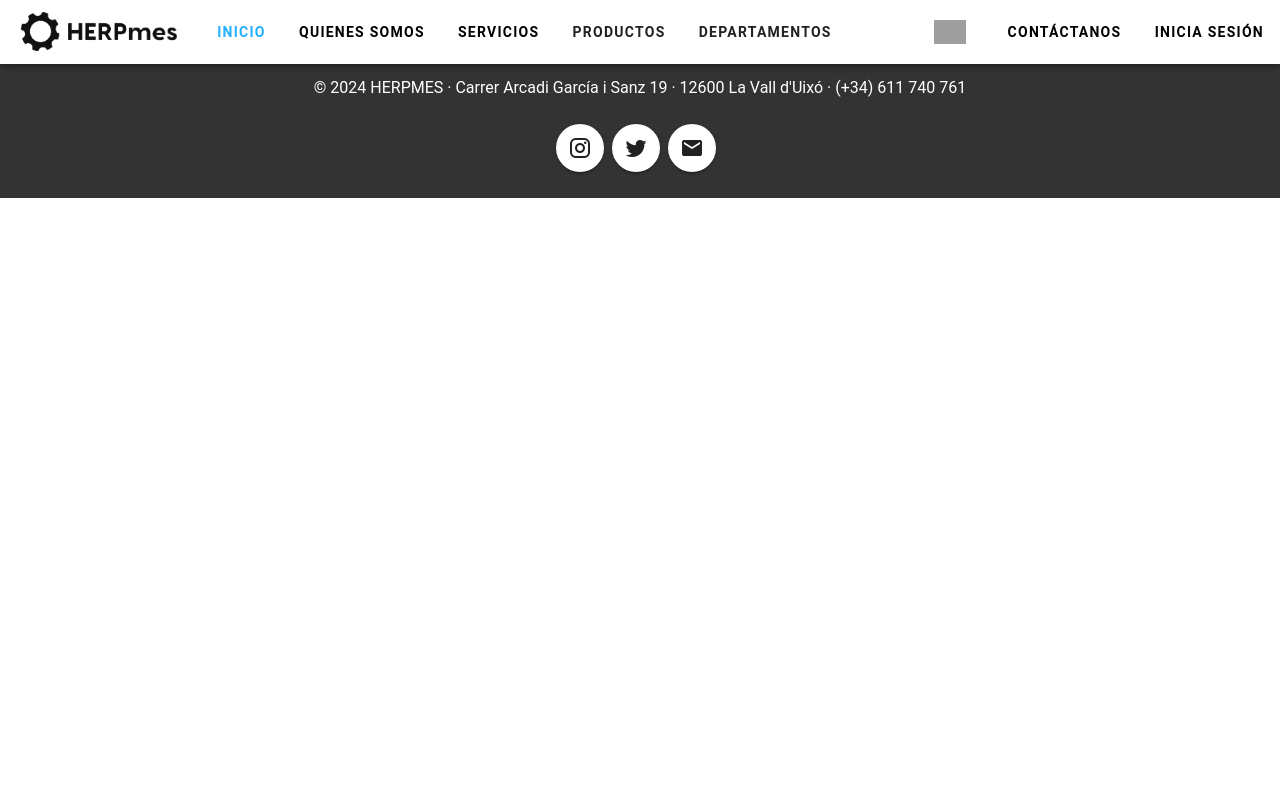
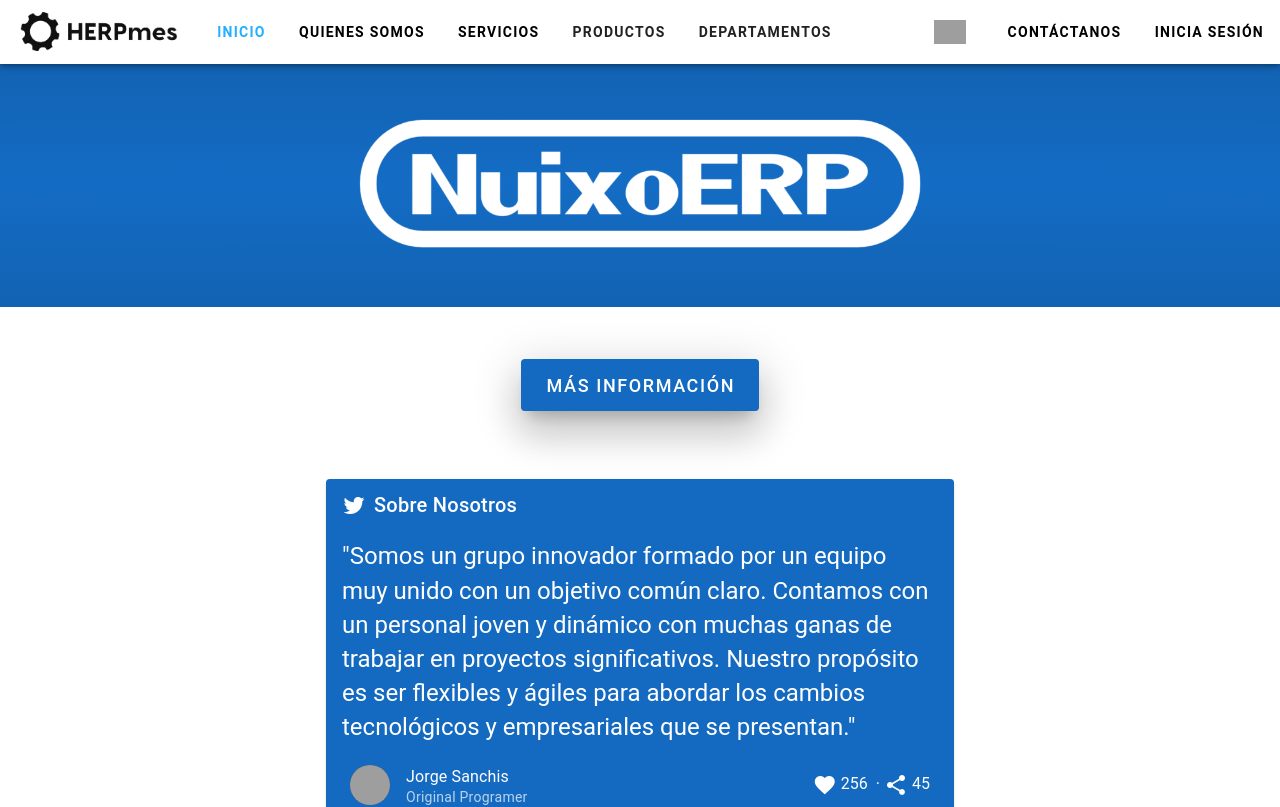
Before and after one commit to Herpmes/Herpmes.github.io, a Vue app: page /nuixo in a window 1280 px wide. Shown: the top 807 px of the page. Built offline with nearby package versions, Linux system fonts and the light colour scheme; grey boxes are pictures that could not be loaded.

Commit message:
Nuixo Arreglado

```diff
--- a/src/components/OnlyDesktop/NavDrawerDepartamentosDesktop.vue
+++ b/src/components/OnlyDesktop/NavDrawerDepartamentosDesktop.vue
@@ -35,6 +35,7 @@ const drawerStore = useDrawerDesktopStore()
       </v-col>
       <!--Nuixo-->
       <v-col>
+        <RouterLink to="/nuixo">
         <v-card class="mx-auto" hover color="#ff8787">
           <v-card-item>
             <v-card-title>
@@ -52,6 +53,7 @@ const drawerStore = useDrawerDesktopStore()
             <img src="/src/Img/Logos/LogoNuixo-removedBackground.png" alt="Nuixo" width="258" />
           </div>
         </v-card>
+        </RouterLink>
       </v-col>
       <!--CodeCrafters-->
       <v-col>
--- a/src/router/index.js
+++ b/src/router/index.js
@@ -6,6 +6,8 @@ import ProductView from '@/views/ProductView.vue'
 import ServicesView from '@/views/ServicesView.vue'
 import LoginView from '@/views/LoginView.vue'
 import RegisterView from '@/views/RegisterView.vue'
+import NuixoView from "@/views/Departments/Nuix/NuixoView.vue";
+import NuixoFotosView from "@/views/Departments/Nuix/FotosGrupoView.vue";
 
 const router = createRouter({
   history: createWebHistory(import.meta.env.BASE_URL),
@@ -43,6 +45,17 @@ const router = createRouter({
       path: '/register',
       name: 'Register',
       component: RegisterView
+    },
+
+    {
+      path: '/nuixo',
+      name: 'Nuixó',
+      component: NuixoView
+    },
+    {
+      path: '/nuixoFotos',
+      name: 'Nuixó_Fotos',
+      component: NuixoFotosView
     }
   ],
   scrollBehavior() {
--- a/src/views/Departments/Nuix/FotosGrupoView.vue
+++ b/src/views/Departments/Nuix/FotosGrupoView.vue
@@ -21,11 +21,10 @@ src="https://i.imgur.com/8p34Az4.jpeg"
 <!-- Este div simboliza la el contenedor de la segunda imagen-->
   <div class="d-flex justify-center align-center" style="width: 100%;">
 <!--    Esta es la imagen del banner que esta en el medio y es el-->
-    <v-img dark elevation="24"
-           :width="400"
-           contain
+    <img
+           width="400px"
            src="https://i.imgur.com/8fFmuwI.png"
-    ></v-img>
+    >
   </div>
  </v-img>
 <!-- Este es el inicio del carrusel -->
--- a/src/views/Departments/Nuix/NuixoView.vue
+++ b/src/views/Departments/Nuix/NuixoView.vue
@@ -1,16 +1,18 @@
 <template>
-  <main class="mt-15">
+  <main>
     <div>
-      <div class="v-col v-col-12 py-8 mt-10 text-white radialBG" align="center" justify="center">
+      <div class="v-col v-col-12 py-8 text-white bBG" align="center" justify="center">
         <v-row align="center" justify="center">
+          <v-spacer/>
+          <v-col cols="6">
             <v-img
-              width="40%"
                 aspect-ratio="16/9"
                 contain
                 src="src/Img/img Nuixo/NuixoERP-29-2-2024.png"
             ></v-img>
+          </v-col>
+          <v-spacer/>
         </v-row>
-
       </div>
       <div style="margin-top: 40px;"></div>
       <router-link :to="{ name: 'Nuixó_Fotos' }">
@@ -30,7 +32,9 @@
               title="Sobre Nosotros"
           >
             <v-card-text class="text-h5 py-2">
-              "Somos un grupo innovador formado por un equipo muy unido con un objetivo común claro. Contamos con un personal joven y dinámico con muchas ganas de trabajar en proyectos significativos. Nuestro propósito es ser flexibles y ágiles para abordar los cambios tecnológicos y empresariales que se presentan."
+              "Somos un grupo innovador formado por un equipo muy unido con un objetivo común claro. Contamos con un
+              personal joven y dinámico con muchas ganas de trabajar en proyectos significativos. Nuestro propósito es
+              ser flexibles y ágiles para abordar los cambios tecnológicos y empresariales que se presentan."
             </v-card-text>
             <v-card-actions>
               <v-list-item class="w-100">
@@ -76,11 +80,16 @@
               </v-avatar>
             </template>
             <v-card-text class="text-body-1">
-              Un problema que tenía la empresa era que no tenían un sistema de gestión empresarial para gestionar de manera más efectiva las relaciones con sus clientes y optimizar el seguimiento de los contratos.
+              Un problema que tenía la empresa era que no tenían un sistema de gestión empresarial para gestionar de
+              manera más efectiva las relaciones con sus clientes y optimizar el seguimiento de los contratos.
 
-              Otro problema que tenían era encontrar una solución para facilitar la gestión de ofertas, contratos y seguimientos continuos.
+              Otro problema que tenían era encontrar una solución para facilitar la gestión de ofertas, contratos y
+              seguimientos continuos.
 
-              Gracias a nuestra ayuda hemos conseguido que se un caso de éxito buscando soluciones a los dos problemas y ahora la empresa EneTech ya se adapta ágilmente a nuevas oportunidades en el mercado eléctrico y gestiona de manera más efectiva las relaciones con sus clientes optimizando el seguimiento de los contratos entre otras cosas.
+              Gracias a nuestra ayuda hemos conseguido que se un caso de éxito buscando soluciones a los dos problemas y
+              ahora la empresa EneTech ya se adapta ágilmente a nuevas oportunidades en el mercado eléctrico y gestiona
+              de manera más efectiva las relaciones con sus clientes optimizando el seguimiento de los contratos entre
+              otras cosas.
             </v-card-text>
           </v-card>
         </v-col>
@@ -89,7 +98,9 @@
       <div style="margin-top: 50px;"></div>
 
       <div class="download__button" align="center" justify="center">
-      <v-btn color="#146ac0" dark elevation="24" size="x-large" :href="downloadLink" download="CurriculumDaltonicos" target="_blank" rel="noopener noreferrer" align="center">Descargar Doc.Daltonicos</v-btn>
+        <v-btn color="#146ac0" dark elevation="24" size="x-large" :href="downloadLink" download="CurriculumDaltonicos"
+               target="_blank" rel="noopener noreferrer" align="center">Descargar Doc.Daltonicos
+        </v-btn>
       </div>
       <div style="margin-top: 10px;"></div>
     </div>
```
Also changed, not shown: src/views/Departments/NuixoView.vue (deleted, +0 -11 lines). Lines whose indentation alone changed are shown as unchanged.
